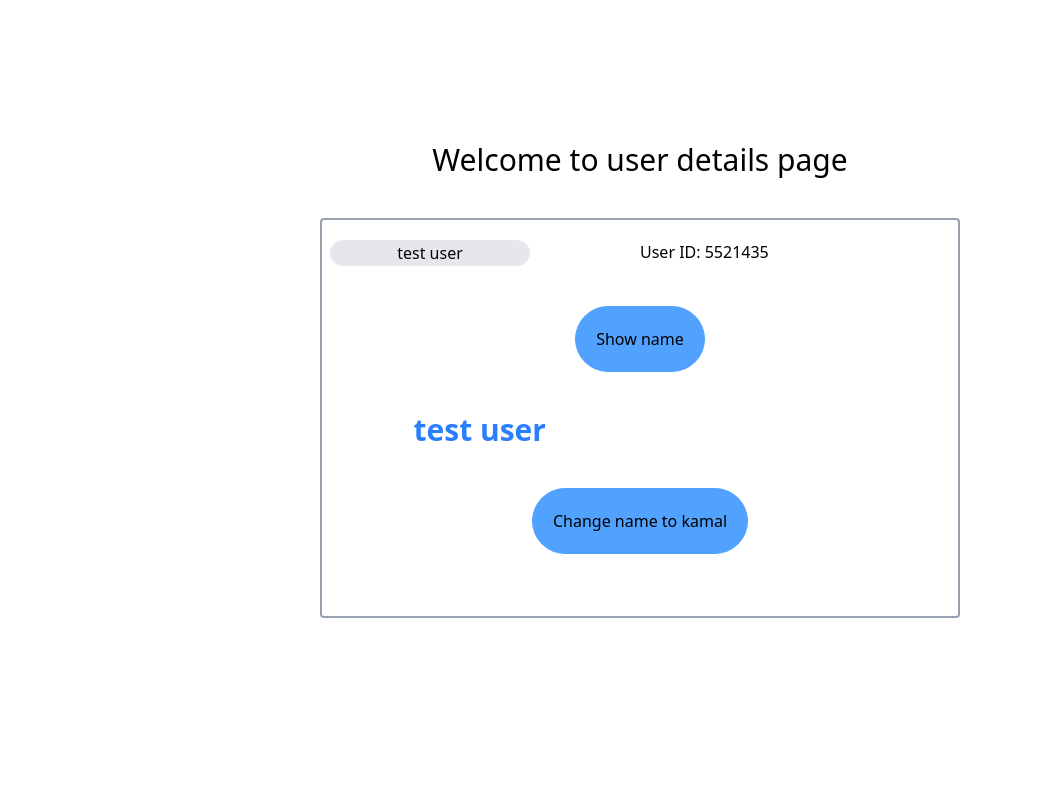
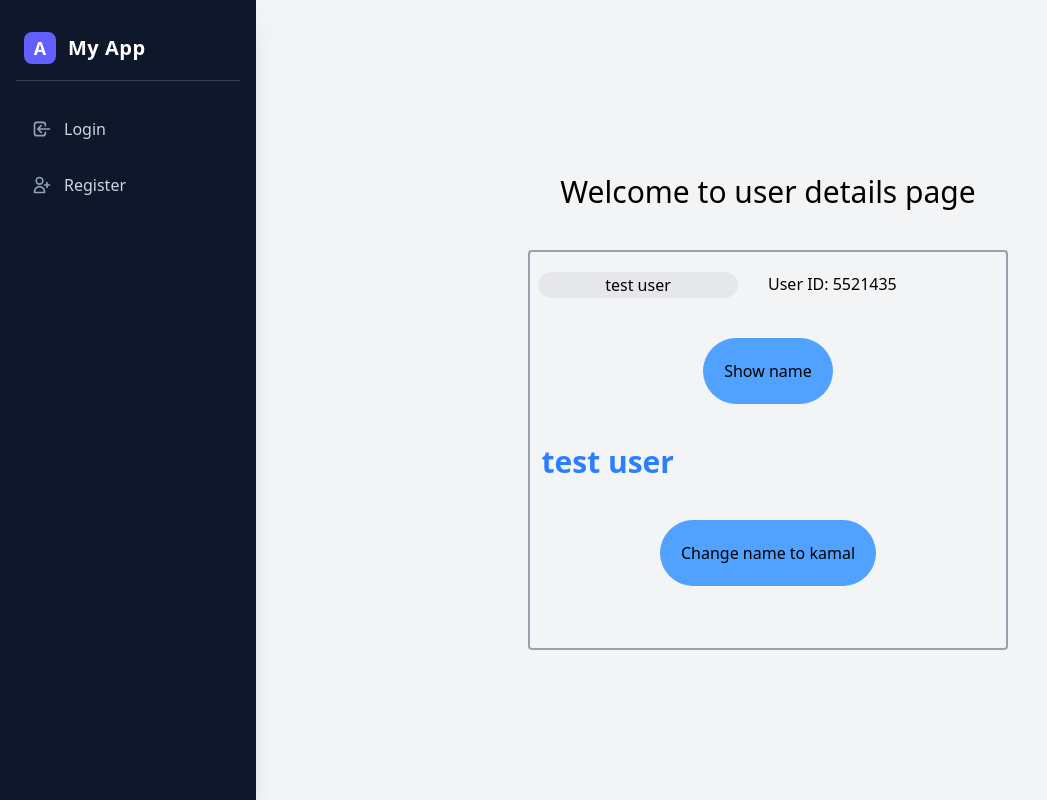
Before and after one commit to KavishkaImalsha/Angular-Sample-Project, an Angular app: page /login in a window 1280 px wide. Before the commit this address led to /. Shown: the whole page, without its empty margins (0-1047 px from the left). Built offline with nearby package versions, Linux system fonts and the light colour scheme.

Commit message:
How to add default route and handle routing miss match

```diff
--- a/src/app/app.html
+++ b/src/app/app.html
@@ -1 +1,39 @@
-<app-login></app-login>
+<div class="flex h-screen bg-gray-100 w-full overflow-hidden">
+  <aside class="w-64 bg-slate-900 text-white flex flex-col justify-between p-4 shadow-xl flex-shrink-0">
+    <div>
+      <div class="flex items-center gap-3 px-2 py-4 border-b border-slate-700 mb-6">
+        <div class="h-8 w-8 bg-indigo-500 rounded-lg flex items-center justify-center font-bold text-lg">
+          A
+        </div>
+        <span class="text-xl font-bold tracking-wide">My App</span>
+      </div>
+
+      <nav class="space-y-2">
+        <!-- Use routerLink-->
+        <a
+          routerLink="/login"
+          routerLinkActive="bg-indigo-600 text-white font-medium"
+          class="flex items-center gap-3 px-4 py-3 text-slate-300 hover:bg-slate-800 hover:text-white rounded-lg transition-colors duration-200 group">
+          <svg class="w-5 h-5 text-slate-400 group-hover:text-white transition-colors" fill="none" stroke="currentColor" viewBox="0 0 24 24">
+            <path stroke-linecap="round" stroke-linejoin="round" stroke-width="2" d="M11 16l-4-4m0 0l4-4m-4 4h14m-5 4v1a3 3 0 01-3 3H6a3 3 0 01-3-3V7a3 3 0 013-3h7a3 3 0 013 3v1" />
+          </svg>
+          Login
+        </a>
+
+        <a
+          routerLink="/register"
+          routerLinkActive="bg-indigo-600 text-white font-medium"
+          class="flex items-center gap-3 px-4 py-3 text-slate-300 hover:bg-slate-800 hover:text-white rounded-lg transition-colors duration-200 group">
+          <svg class="w-5 h-5 text-slate-400 group-hover:text-white transition-colors" fill="none" stroke="currentColor" viewBox="0 0 24 24">
+            <path stroke-linecap="round" stroke-linejoin="round" stroke-width="2" d="M18 9v3m0 0v3m0-3h3m-3 0h-3m-2-5a4 4 0 11-8 0 4 4 0 018 0zM3 20a6 6 0 0112 0v1H3v-1z" />
+          </svg>
+          Register
+        </a>
+      </nav>
+    </div>
+  </aside>
+
+  <main class="flex-1 h-full overflow-y-auto p-8">
+    <router-outlet></router-outlet>
+  </main>
+</div>
--- a/src/app/app.routes.ts
+++ b/src/app/app.routes.ts
@@ -1,3 +1,26 @@
 import { Routes } from '@angular/router';
+import { Login } from './components/login/login';
+import { Register } from './components/register/register';
+import { NotFound } from './components/not-found/not-found';
 
-export const routes: Routes = [];
+export const routes: Routes = [
+    //Map default route
+    {
+        path: '',
+        redirectTo: 'login',
+        pathMatch: 'full'
+    },
+    {
+        path: 'login',
+        component: Login //component class name
+    },
+    {
+        path: 'register',
+        component: Register
+    },
+    //Path is not found show like
+    {
+        path: '**',
+        component: NotFound
+    }
+];
--- a/src/app/app.ts
+++ b/src/app/app.ts
@@ -1,10 +1,10 @@
 import { Component, signal } from '@angular/core';
-import { RouterOutlet } from '@angular/router';
+import { RouterLink, RouterOutlet } from '@angular/router';
 import { Login } from './components/login/login';
 
 @Component({
   selector: 'app-root',
-  imports: [RouterOutlet, Login],
+  imports: [RouterOutlet, RouterLink],
   templateUrl: './app.html',
   styleUrl: './app.css'
 })
```
